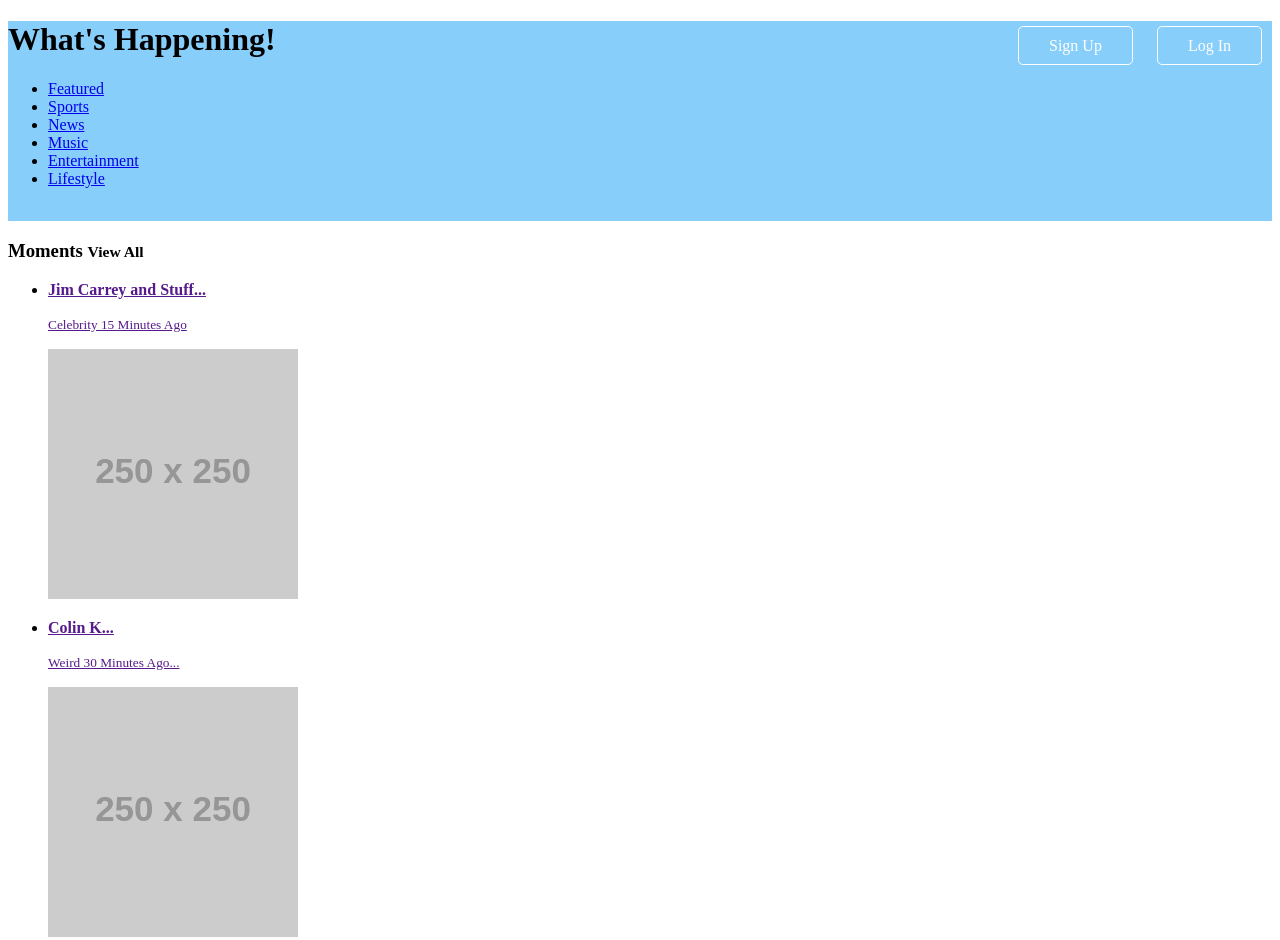
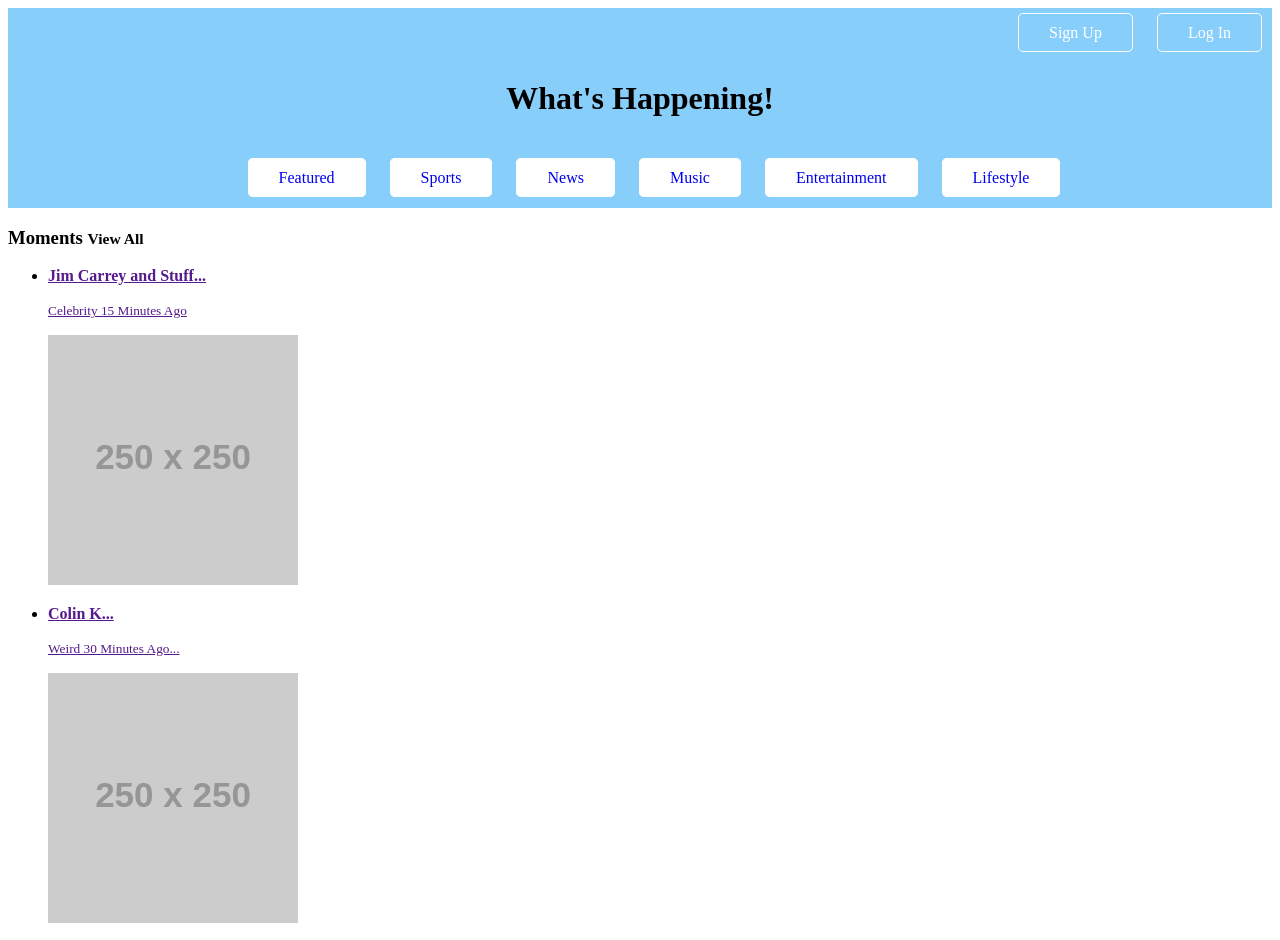
Before and after one commit to hjpdu/express_static, a website: page public/html/index.html in a window 1280 px wide. Shown: the top 940 px of the page. Drawn offline with Linux system fonts and the light colour scheme; placeholder pictures from the web are drawn by us; files whose address does not match are found by name.

Commit message:
started header styling for landing page

```diff
--- a/public/css/main.css
+++ b/public/css/main.css
@@ -33,3 +33,27 @@ padding: 10px 30px;
 border: 1px solid white;
 border-radius: 5px;
 }
+
+
+#main-header div h1{
+  margin: 0 auto;
+  text-align: center;
+
+}
+
+#nav {
+  margin-left: 15%;
+}
+
+#nav li {
+  display: inline;
+  list-style:none;
+  margin-left:10px;
+  margin-right:10px;
+
+}
+
+#nav li a {
+  text-decoration: none;
+  background-color: white;
+}
--- a/public/html/index.html
+++ b/public/html/index.html
@@ -15,26 +15,36 @@
         </li>
       </ul>
       <!-- End of Signup/Login (NOTE: Use ctrl+/ or ?) -->
-      <h1>What's Happening!</h1>
+      <br>
+      <br>
+      <br>
+      <br>
+      <div>
+        <h1>What's Happening!</h1>
       <!-- End of Header Title -->
-      <ul>
+      </div>
+      <br>
+      <br>
+
+
+      <ul id="nav">
         <li>
-          <a href="/">Featured</a>
+          <a class="btn" href="/">Featured</a>
         </li>
         <li>
-          <a href="/">Sports</a>
+          <a class="btn" href="/">Sports</a>
         </li>
         <li>
-          <a href="/">News</a>
+          <a class="btn" href="/">News</a>
         </li>
         <li>
-          <a href="/">Music</a>
+          <a class="btn" href="/">Music</a>
         </li>
         <li>
-          <a href="/">Entertainment</a>
+          <a class="btn" href="/">Entertainment</a>
         </li>
         <li>
-          <a href="/">Lifestyle</a>
+          <a class="btn" href="/">Lifestyle</a>
         </li>
       </ul>
       <!-- End of Header Links -->
```
